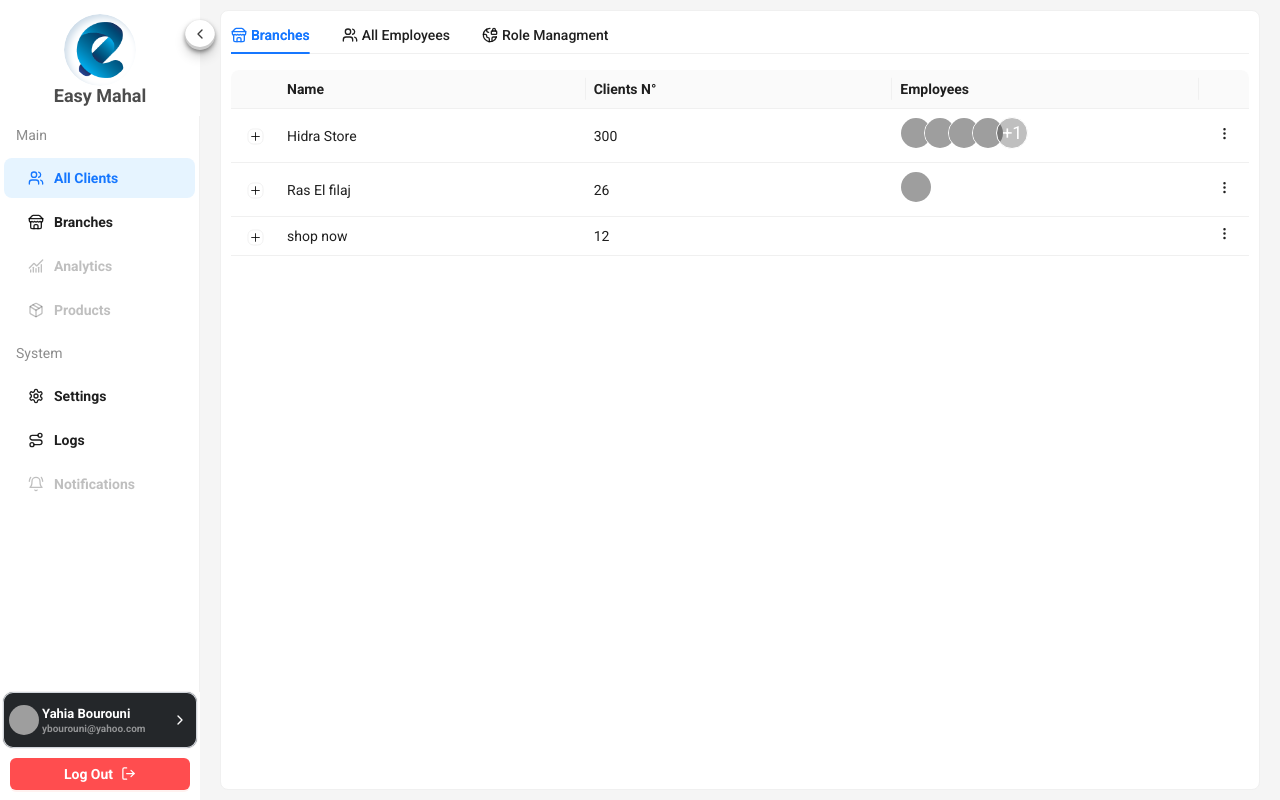
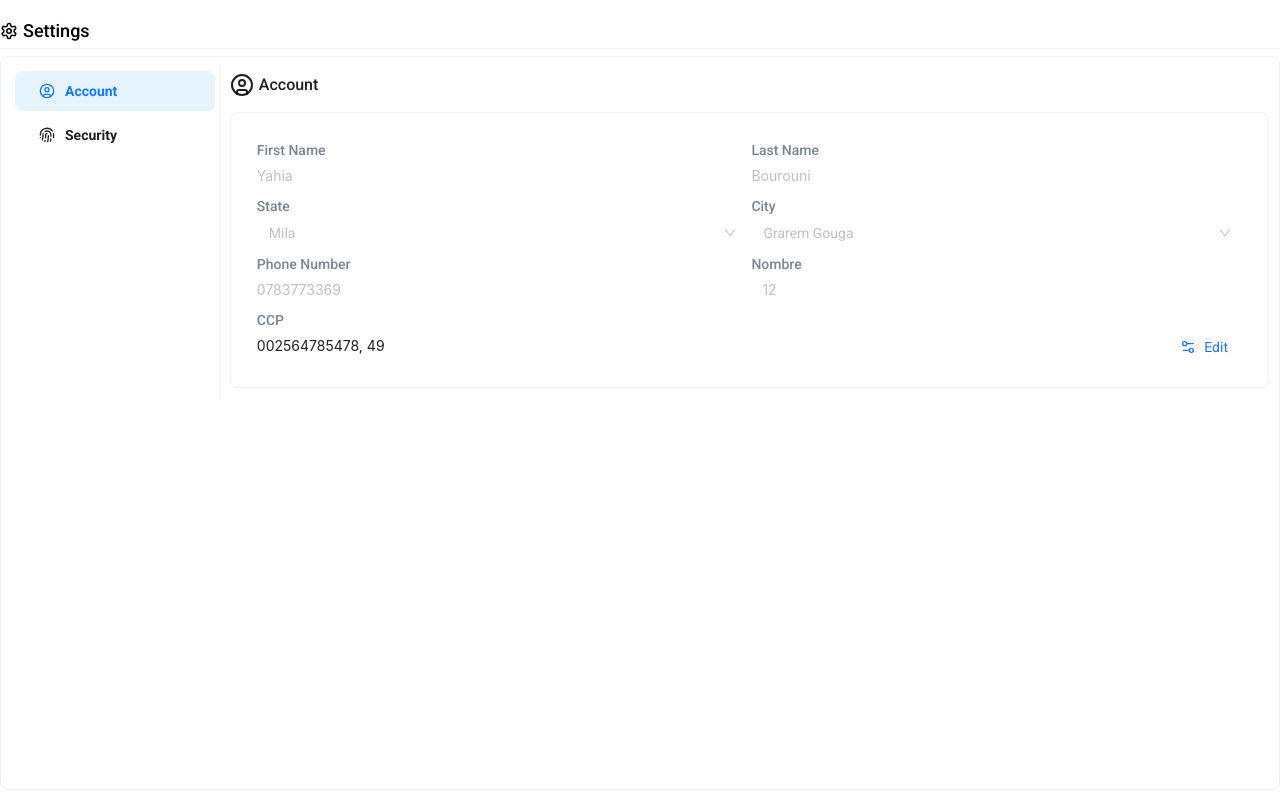
Before and after one commit to yahiaAz201/easy_mahal, a React (Create React App) app: page / in a window 1280 px wide. Built offline with nearby package versions, Linux system fonts and the light colour scheme; grey boxes are pictures that could not be loaded.

Commit message:
Update App.js
dfsdfsdf

```diff
--- a/src/App.js
+++ b/src/App.js
@@ -81,7 +81,7 @@ function App() {
   return (
     <>
       <div className="App">
-        {!user ? (
+        {user ? (
           <AccountPage   />
         ) : (
           <Layout>
```
